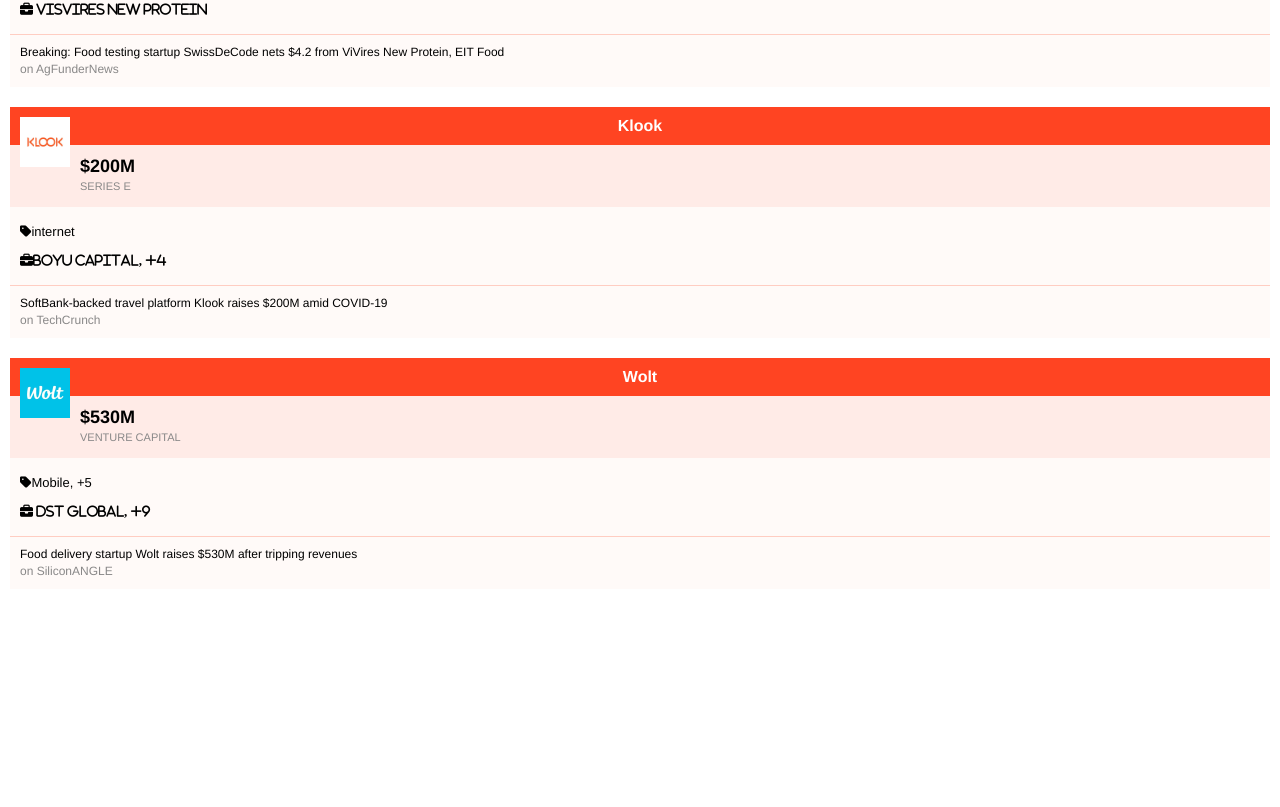
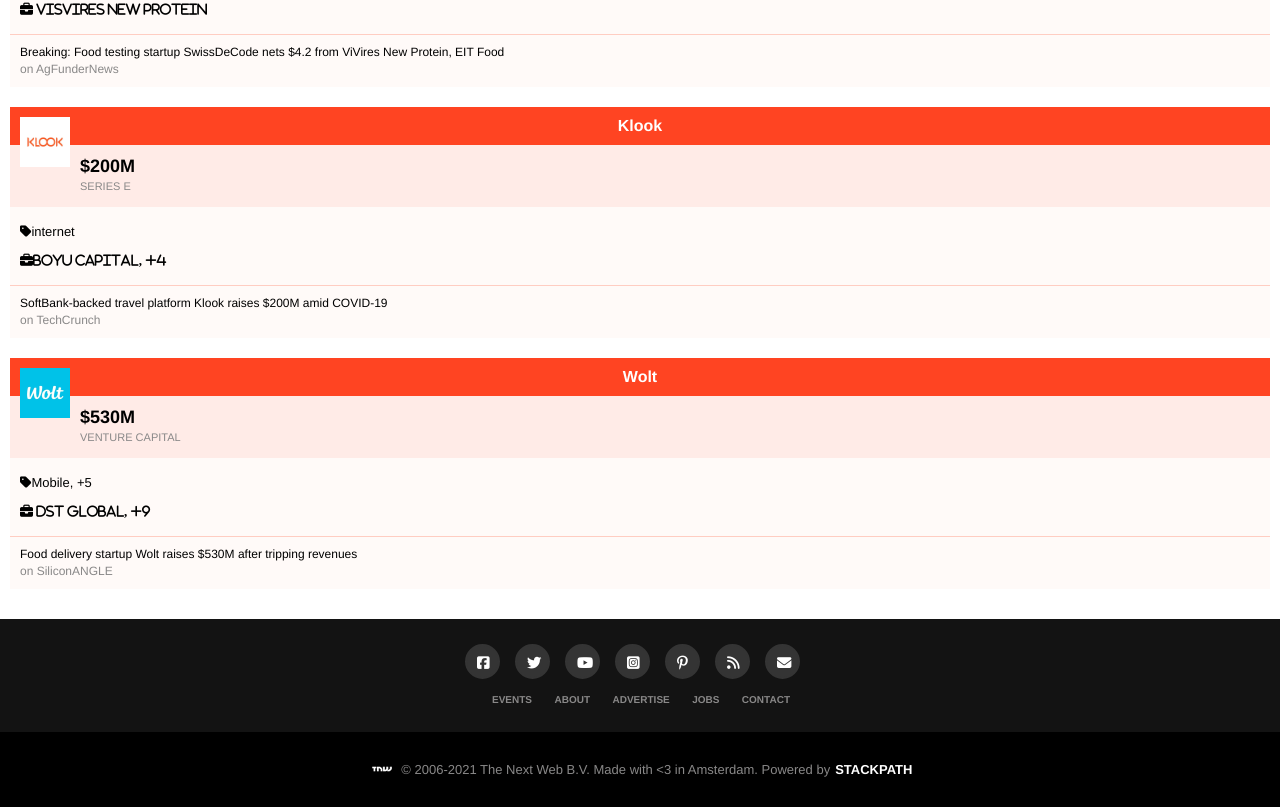
Before and after one commit to chukwuemeka1234/the-next-web-clone, a website: page index.html in a window 1280 px wide. Shown: the part 898-1705 px from the top of the page. Before the commit the page ends 1517 px from the top, so only its background shows below. Drawn offline with Linux system fonts and the light colour scheme.

Commit message:
Add styling of footer

```diff
--- a/index.html
+++ b/index.html
@@ -163,6 +163,37 @@
             </div>
         </section>
     </main>
+    <footer>
+        <div class="footer-info ">
+           <div class="flex">
+               <a href="#"><i class="fab fa-facebook-square"></i></a>
+               <a href="#"><i class="fab fa-twitter"></i></a>
+               <a href="#"><i class="fab fa-youtube"></i></a>
+               <a href="#"><i class="fab fa-instagram-square"></i></a>
+               <a href="#"><i class="fab fa-pinterest-p"></i></a>
+               <a href="#"><i class="fa fa-rss"></i></a>
+               <a href="#"><i class="fas fa-envelope"></i></a>
+           </div>
+           <div class="footer-links">
+               <ul>
+                   <li><a href="#">EVENTS</a></li>
+                   <li><a href="#">ABOUT</a></li>
+                   <li><a href="#">ADVERTISE</a></li>
+                   <li><a href="#">JOBS</a></li>
+                   <li><a href="#">CONTACT</a></li>
+               </ul>
+           </div>
+        </div>
+        <div class="lower-footer flex">
+            <a href="#"><img src="img/tnw-logo.png" alt="footer logo"></a><p>&copy; 2006-2021 The Next Web B.V. Made with &lt;3 in Amsterdam. Powered by</p><a href="#"><strong class="stackpath">STACKPATH</strong></a>
+        </div>
+      </footer>
+    </body>
+    </html>
+
+        </div>
+    </footer>
+
 </body>
 
 </html>
--- a/main.css
+++ b/main.css
@@ -261,6 +261,70 @@
   color: #898888;
 }
 
+/* Footer */
+footer {
+  background-color: #000;
+}
+
+.footer-info {
+  background-color: #131313;
+  display: flex;
+  flex-direction: column;
+  align-items: center;
+  padding: 25px;
+}
+
+.footer-info li {
+  list-style-type: none;
+  display: inline;
+  font-size: 10px;
+  margin: 25px 8px 8px 10px;
+
+}
+
+.footer-info a {
+  color:#898888;
+  font-weight: 700;
+}
+
+footer .fa,
+footer .fab,
+footer .fas {
+  width: 35px;
+  height: 35px;
+  padding: 10px;
+  font-size: 0.9rem;
+  color: #fff;
+  background-color: #343434;
+  border: 2px solid #343434;
+  border-radius: 50%;
+  margin-right: 15px;
+  margin-bottom: 10px;
+}
+
+.lower-footer {
+  justify-content: center;
+  padding: 30px;
+}
+
+.lower-footer a,
+.lower-footer img {
+  height: 0.9rem;
+  font-size: 13px;
+}
+
+.lower-footer p {
+  color: #898888;
+  font-size: 13px;
+  margin: 0 5px;
+}
+
+.stackpath {
+  color: #fff;
+}
+
+
+
 @media screen and (min-width: 768px) {
   .nav {
     height: 25vh;
```
